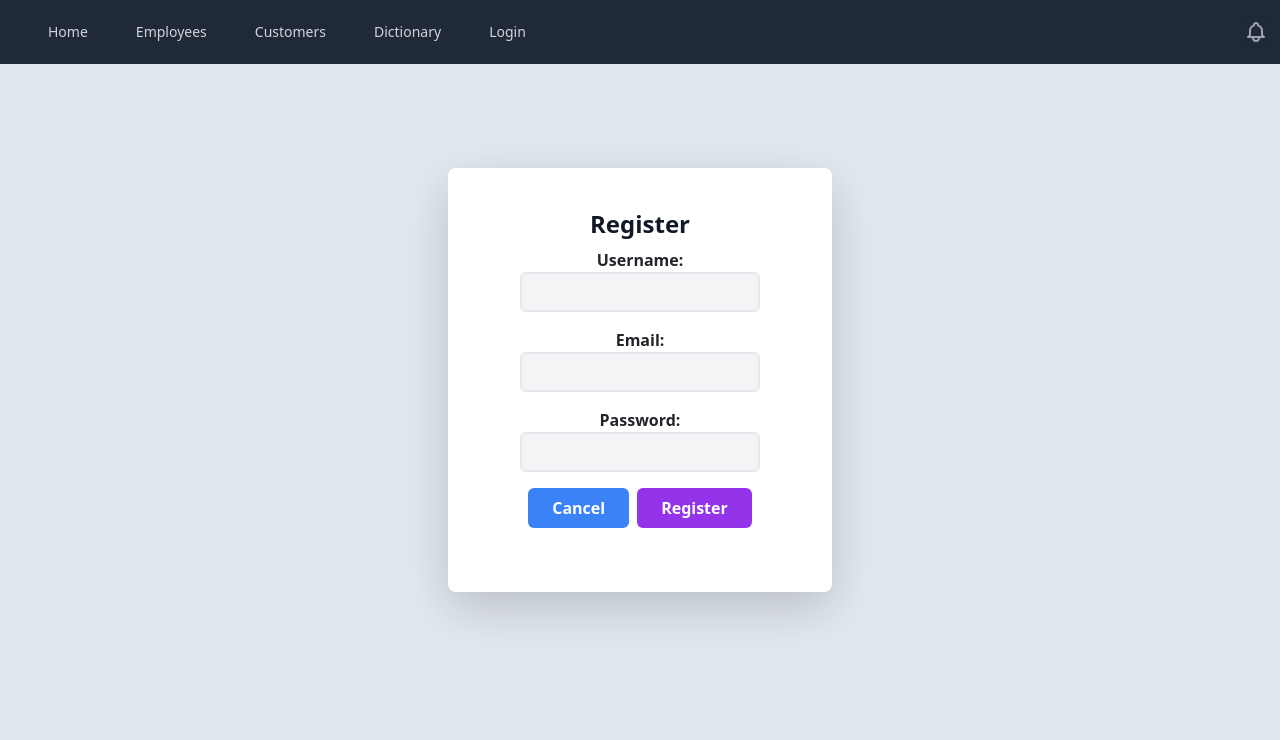
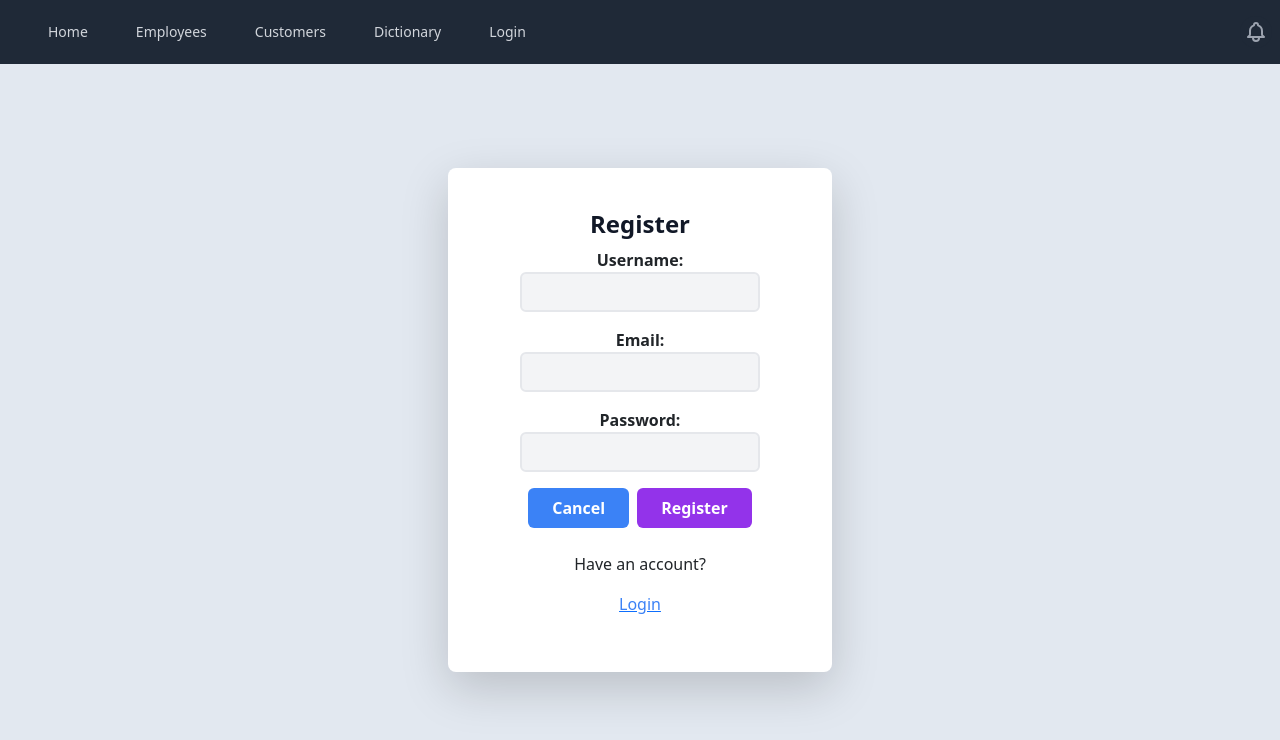
Before and after one commit to IuliiaKonovalova/react_intro, a React (Create React App) app in the folder hello/: page /register in a window 1280 px wide. Shown: the top 740 px of the page. Built offline with nearby package versions, Linux system fonts and the light colour scheme.

Commit message:
Add login link to register page

```diff
--- a/hello/src/pages/Register.js
+++ b/hello/src/pages/Register.js
@@ -1,4 +1,4 @@
-import { useNavigate } from "react-router-dom";
+import { useNavigate, Link } from "react-router-dom";
 import { useState, useContext, useEffect } from "react";
 import { baseUrl } from "../shared";
 import { useLocation } from "react-router-dom";
@@ -99,7 +99,6 @@ return (
                 setPassword(e.target.value);
               }} />
         </div>
-            {/* {changed ? */}
           <div
             className="bg-cover bg-center w-60 rounded-full mx-auto mb-4">
             <button
@@ -111,15 +110,17 @@ return (
             </button>
             <button
               className="bg-purple-600 hover:bg-purple-700 text-white font-bold py-2 px-4 rounded focus:outline-black focus:shadow-outline ml-2"
-                  // onClick=
-                  //   {}
               >
                 Register
             </button>
           </div>
-            {/* : null} */}
+          <div className="text-center">
+            <p>Have an account?</p>
+            <Link to='/login'>
+              <p className="text-blue-500 hover:text-blue-700">Login</p>
+            </Link>
+          </div>
       </form>
     </div>
-
   );
 };
```
Lines whose indentation alone changed are shown as unchanged.
